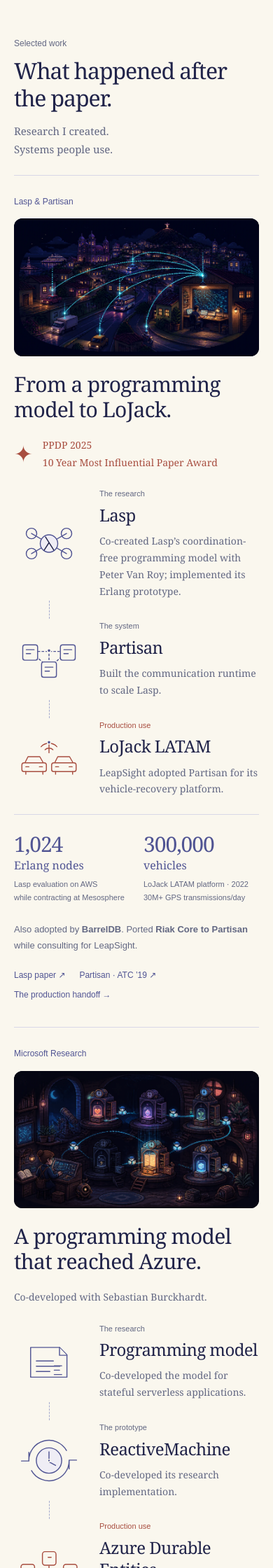
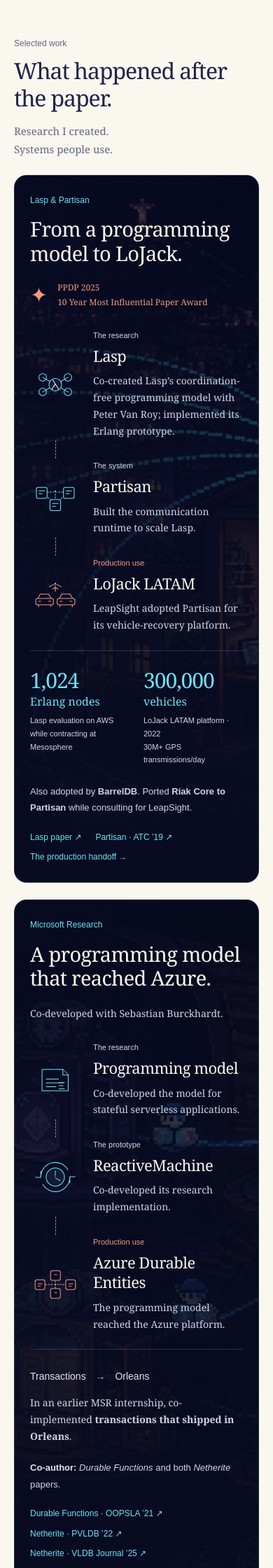
Before and after one commit to cmeiklejohn/cmeiklejohn.github.io, a Jekyll site: the page built from index.html, in a window 390 px wide. Shown: the part 1798-4038 px from the top of the page at 70% size. Built offline with Jekyll 4.4.1, drawn with Linux system fonts in a browser that asks for light colours.

Commit message:
Fill complete rounded case sections with scenario backgrounds

```diff
--- a/css/wins.css
+++ b/css/wins.css
@@ -1,6 +1,6 @@
-/* Evidence as open diagrams and illustrated rows, never enclosing cards. */
+/* Each complete research or industry case sits over its own scene. */
 .win-definitions { position:absolute; width:0; height:0; overflow:hidden; }
-.win-project { display:grid; grid-template-columns:minmax(0,.85fr) minmax(0,2.6fr); gap:48px; padding:40px 0; border-top:1px solid var(--border); background:var(--bg); }
+.win-project { display:grid; grid-template-columns:minmax(0,.85fr) minmax(0,2.6fr); gap:36px; padding:36px; margin:0 0 28px; }
 .win-project-heading .pitch-label { color:var(--link); margin:0 0 14px; }
 .win-project-heading h3 { font-size:30px; line-height:1.2; max-width:19ch; margin-bottom:20px; }
 .win-project-heading>p:not(.pitch-label) { font-size:14px; line-height:1.8; color:var(--fg-muted); margin-bottom:0; }
@@ -38,37 +38,32 @@
 .win-project .pitch-detail { margin-top:14px; }
 .win-project .pitch-detail p { font-size:14px; color:var(--fg-muted); }
 .win-industry { background:var(--bg); }
-.win-industry-list { list-style:none; padding:0; margin:0; display:grid; grid-template-columns:1fr 1fr; column-gap:48px; }
-.win-industry-list>li { display:grid; grid-template-columns:110px minmax(0,1fr); gap:24px; padding:30px 0; border-top:1px solid var(--border); scroll-margin-top:28px; }
-.win-industry-list .win-art { height:90px; margin-top:20px; }
+.win-industry-list { list-style:none; padding:0; margin:0; display:grid; grid-template-columns:1fr 1fr; gap:24px; }
+.win-industry-list>li { padding:30px; min-height:310px; scroll-margin-top:28px; }
+.win-industry-list>li>div { position:relative; z-index:1; max-width:37ch; width:85%; }
+
 .pitch-page .win-employer { font:600 14px/1.5 var(--font-ui); color:var(--fg); margin:0 0 14px; }
 .win-employer span { display:block; font-size:11px; font-weight:normal; color:var(--fg-muted); margin-top:5px; }
 .win-industry-list h3 { font-size:23px; line-height:1.3; letter-spacing:-.02em; margin-bottom:12px; }
 .pitch-page .win-industry-detail { font-size:14px; line-height:1.8; color:var(--fg-muted); margin:0; }
 .win-industry-list .pitch-links { font-size:12px; margin-top:14px; }
 @media(max-width:1000px){
- .win-project { grid-template-columns:1fr 2.6fr; gap:28px; }
- .win-project-heading h3 { font-size:27px; }
  .win-path { gap:24px; }
  .win-path>li:not(:last-child)::after { right:-21px; }
  .win-path h4 { font-size:21px; }
- .win-industry-list { column-gap:32px; }
- .win-industry-list>li { grid-template-columns:75px minmax(0,1fr); gap:18px; }
+ .win-industry-list { gap:24px; }
+
  .win-related { display:block; }
  .win-related p { margin-top:12px; }
-}
-@media(max-width:1000px){
- .win-project { grid-template-columns:1fr; gap:24px; padding:28px 0 36px; }
+ .win-project { grid-template-columns:1fr; gap:28px; padding:30px; }
  .win-project-heading h3 { max-width:27ch; font-size:30px; }
  .win-project-heading h3 br { display:none; }
  .win-project-heading>p:not(.pitch-label) { max-width:55ch; }
  .win-recognition { display:flex; align-items:center; gap:14px; }
  .win-recognition>span { display:inline; margin:0; font-size:32px; }
- .win-industry-list { grid-template-columns:1fr; }
- .win-industry-list>li { grid-template-columns:100px minmax(0,1fr); gap:24px; }
- .win-industry-list .win-art { height:85px; }
+
 }
-@media(max-width:520px){
+@media(max-width:580px){
  .win-path { display:block; }
  .win-path>li { display:grid; grid-template-columns:100px minmax(0,1fr); column-gap:22px; padding:0 0 30px; }
  .win-path>li:last-child { padding-bottom:0; }
@@ -82,17 +77,15 @@
  .win-measures small { display:block; font-size:16px; margin-top:3px; }
  .win-measures span { font-size:11px; }
  .win-related { margin-top:24px; }
- .win-industry-list>li { grid-template-columns:72px minmax(0,1fr); gap:18px; padding:26px 0; }
- .win-industry-list .win-art { height:70px; }
+
  .win-industry-list h3 { font-size:24px; }
  .win-industry-list .win-industry-detail { font-size:14px; }
 }
-@media(max-width:360px){.win-path>li{grid-template-columns:80px minmax(0,1fr);gap:16px}.win-path>li:not(:last-child)::after{left:40px}.win-industry-list>li{grid-template-columns:54px minmax(0,1fr);gap:14px}.win-measures strong{font-size:27px}}
 
 /* The second edge is the feedback from industrial use into new research. */
 .win-path-feedback>li:nth-child(2)::after { color:var(--accent-warm); }
 .win-path-feedback>li:nth-child(2)::before { content:'feedback'; position:absolute; right:-40px; top:70px; width:56px; text-align:center; color:var(--accent-warm); font:10px/1.5 var(--font-ui); }
-@media(max-width:520px){
+@media(max-width:580px){
  .win-path-feedback>li:nth-child(2)::after { border-color:var(--accent-warm); }
  .win-path-feedback>li:nth-child(2)::before { right:auto; left:59px; top:auto; bottom:7px; width:auto; text-align:left; }
 }
@@ -100,38 +93,52 @@
 
 .win-path>li:last-child .win-stage-label,.win-path>li:last-child .win-art { color:var(--accent-warm); }
 
-@media(max-width:520px){
- .win-art { stroke-width:2.3; }
- .win-industry-list>li { row-gap:0; }
- .win-industry-list>li>div { display:contents; }
- .win-industry-list>li>.win-art { grid-column:1; grid-row:1 / span 2; align-self:center; margin:0; }
- .win-industry-list .win-employer { grid-column:2; grid-row:1; }
- .win-industry-list h3 { grid-column:2; grid-row:2; }
- .win-industry-list .win-industry-detail { grid-column:1 / -1; margin-top:4px; }
- .win-industry-list .pitch-links { grid-column:1 / -1; margin-top:14px; }
+@media(max-width:580px){.win-art{stroke-width:2.3}}
+
+/* The frame encloses the whole case; artwork fills it behind the real text. */
+.win-project,.win-industry-list>li {
+ position:relative; isolation:isolate; overflow:hidden; border:1px solid #6de0f62b;
+ border-radius:22px; background:#080b21; color:#e1e3ef;
+ --bg:#080b21; --bg-elevated:#141a34; --fg:#e1e3ef; --fg-heading:#faf7ee;
+ --fg-muted:#d0d6e8; --link:#6de0f6; --link-hover:#b8f1f4;
+ --border:#98a8d13b; --border-strong:#8191b7; --accent-warm:#f29783;
 }
-
-/* Each case gets its own little world. Only the illustration is enclosed. */
-.win-scene { margin:0 0 22px; overflow:hidden; border-radius:12px; background:#080b21; aspect-ratio:16/9; isolation:isolate; }
-.win-scene img { display:block; width:100%; height:100%; object-fit:cover; margin:0; border:0; border-radius:0; }
-.win-project-heading .win-scene { width:100%; }
-.win-industry-list>li { grid-template-columns:170px minmax(0,1fr); gap:24px; }
-.win-industry-list .win-scene { width:100%; margin:4px 0 0; align-self:start; }
+.win-project>.win-project-heading,.win-project>.win-project-evidence { position:relative; z-index:1; }
+.win-scene { position:absolute; inset:0; z-index:0; margin:0; pointer-events:none; }
+.win-scene img { display:block; width:100%; height:100%; object-fit:cover; object-position:center; margin:0; border:0; border-radius:0; }
+.win-scene::after { content:''; position:absolute; inset:0; background:linear-gradient(100deg,#080b21f5 0%,#080b21db 30%,#080b21b0 65%,#080b216b 100%),linear-gradient(0deg,#080b21f0, #080b2160 65%,#080b2100); }
+.win-project-heading h3 { margin-top:32px; }
+.win-industry-list .win-scene::after { background:linear-gradient(100deg,#080b21f2 0%,#080b21d9 45%,#080b2159 100%),linear-gradient(0deg,#080b21eb,#080b2100 90%); }
+.win-industry-list .win-scene img { object-position:70% center; }
 @media(max-width:1000px){
- .win-project-heading { display:grid; grid-template-columns:1fr 260px; column-gap:32px; align-content:start; }
- .win-project-heading>.pitch-label,.win-project-heading>h3,.win-project-heading>p { grid-column:1; }
- .win-project-heading .win-scene { grid-column:2; grid-row:1 / span 4; align-self:center; margin:0; }
- .win-industry-list>li { grid-template-columns:135px minmax(0,1fr);gap:20px; }
+ .win-project-heading { display:block; }
+ .win-project-heading h3 { margin-top:0; max-width:30ch; }
+ .win-project-heading>p:not(.pitch-label) { max-width:55ch; }
+ .win-industry-list { grid-template-columns:1fr 1fr; }
+ .win-industry-list>li { padding:26px; }
+ .win-industry-list>li>div { width:100%; }
 }
-@media(max-width:760px){.win-industry-list>li{grid-template-columns:210px minmax(0,1fr)}}
+@media(max-width:760px){.win-industry-list{grid-template-columns:1fr}.win-industry-list>li{min-height:270px}.win-industry-list>li>div{max-width:42ch;width:85%}}
 @media(max-width:580px){
- .win-project-heading { display:block; }
- .win-project-heading .win-scene { width:100%; max-height:205px; margin:0 0 22px; }
- .win-industry-list>li { grid-template-columns:1fr; }
- .win-industry-list>li>.win-scene { grid-column:1 / -1; grid-row:1; width:100%; margin:0 0 22px; max-height:195px; }
- .win-industry-list>li>div { display:contents; }
- .win-industry-list .win-employer { grid-column:1 / -1; grid-row:2; }
- .win-industry-list h3 { grid-column:1 / -1; grid-row:3; }
- .win-industry-list .win-industry-detail { grid-column:1 / -1;grid-row:4; }
- .win-industry-list .pitch-links { grid-column:1 / -1;grid-row:5; }
+ .win-project { padding:26px 22px; border-radius:18px; margin-bottom:24px; }
+ .win-project-heading h3 { font-size:29px; }
+ .win-path>li { grid-template-columns:72px minmax(0,1fr); column-gap:18px; }
+ .win-path>li:not(:last-child)::after { left:36px; }
+ .win-path .win-art { height:75px; }
+ .win-path h4 { font-size:22px; }
+ .win-recognition { font-size:12px!important; }
+ .win-recognition>span { font-size:30px; }
+ .win-industry-list>li { padding:26px 22px; border-radius:18px; }
+ .win-industry-list>li>div { display:block; width:100%; }
+ .win-project .win-scene::after { background:linear-gradient(90deg,#080b21dd,#080b219e),linear-gradient(0deg,#080b21ee,#080b2133); }
+ .win-project .win-scene img { object-position:65% center; }
+ .win-industry-list .win-scene::after { background:linear-gradient(100deg,#080b21eb,#080b21b3 60%,#080b2180),linear-gradient(0deg,#080b21e6,#080b2100); }
 }
+@media(max-width:380px){
+ .win-project,.win-industry-list>li { padding:24px 18px; }
+ .win-path>li { grid-template-columns:1fr; padding-bottom:36px; }
+ .win-path .win-art { grid-row:auto; width:86px; height:65px; margin-bottom:12px; }
+ .win-path>li:not(:last-child)::after { left:43px; height:22px; }
+ .win-path-feedback>li:nth-child(2)::before { left:54px; bottom:5px; }
+ .win-related-route { font-size:13px; }
+}
--- a/index.html
+++ b/index.html
@@ -35,7 +35,8 @@
   <section class="pitch-section win-research" id="research-in-practice" aria-labelledby="practice-title">
     <div class="pitch-section-heading"><div><p class="pitch-eyebrow">Selected work</p><h2 id="practice-title">What happened after the paper.</h2></div><p>Research I created.<br>Systems people use.</p></div>
     <article class="win-project" aria-labelledby="lasp-win-title">
-      <header class="win-project-heading"><p class="pitch-label">Lasp &amp; Partisan</p><figure class="win-scene"><img src="/assets/home/scenes/lojack.webp" alt="" width="1600" height="899" loading="lazy" decoding="async"></figure><h3 id="lasp-win-title">From a programming model to LoJack.</h3><p class="win-recognition"><span aria-hidden="true">✦</span> PPDP 2025<br>10 Year Most Influential Paper Award</p></header>
+      <figure class="win-scene"><img src="/assets/home/scenes/lojack.webp" alt="" width="1600" height="899" loading="lazy" decoding="async"></figure>
+      <header class="win-project-heading"><p class="pitch-label">Lasp &amp; Partisan</p><h3 id="lasp-win-title">From a programming model to LoJack.</h3><p class="win-recognition"><span aria-hidden="true">✦</span> PPDP 2025<br>10 Year Most Influential Paper Award</p></header>
       <div class="win-project-evidence"><ol class="win-path" aria-label="Lasp research to production">
 <li><svg class="win-art" viewBox="0 0 160 100" aria-hidden="true" focusable="false"><use href="#win-model"/></svg><span class="win-stage-label">The research</span><h4>Lasp</h4><p>Co-created Lasp’s coordination-free programming model with Peter Van Roy; implemented its Erlang prototype.</p></li><li><svg class="win-art" viewBox="0 0 160 100" aria-hidden="true" focusable="false"><use href="#win-runtime"/></svg><span class="win-stage-label">The system</span><h4>Partisan</h4><p>Built the communication runtime to scale Lasp.</p></li><li><svg class="win-art" viewBox="0 0 160 100" aria-hidden="true" focusable="false"><use href="#win-fleet"/></svg><span class="win-stage-label">Production use</span><h4>LoJack LATAM</h4><p>LeapSight adopted Partisan for its vehicle-recovery platform.</p></li>
       </ol><div class="win-measures"><div><strong>1,024 <small>Erlang nodes</small></strong><span>Lasp evaluation on AWS<br>while contracting at Mesosphere</span></div><div><strong>300,000 <small>vehicles</small></strong><span>LoJack LATAM platform · 2022<br>30M+ GPS transmissions/day</span></div></div>
@@ -43,7 +44,8 @@
       <div class="pitch-links"><a href="https://doi.org/10.1145/2790449.2790525">Lasp paper ↗</a><a href="https://www.usenix.org/conference/atc19/presentation/meiklejohn">Partisan · ATC ’19 ↗</a><a href="/erlang/partisan/2022/06/13/handing-off-partisan.html">The production handoff →</a></div></div>
     </article>
     <article class="win-project" aria-labelledby="msr-win-title">
-      <header class="win-project-heading"><p class="pitch-label">Microsoft Research</p><figure class="win-scene"><img src="/assets/home/scenes/durable-entities.webp" alt="" width="1600" height="899" loading="lazy" decoding="async"></figure><h3 id="msr-win-title">A programming model that reached Azure.</h3><p>Co-developed with Sebastian Burckhardt.</p></header>
+      <figure class="win-scene"><img src="/assets/home/scenes/durable-entities.webp" alt="" width="1600" height="899" loading="lazy" decoding="async"></figure>
+      <header class="win-project-heading"><p class="pitch-label">Microsoft Research</p><h3 id="msr-win-title">A programming model that reached Azure.</h3><p>Co-developed with Sebastian Burckhardt.</p></header>
       <div class="win-project-evidence"><ol class="win-path" aria-label="Microsoft research to Azure Durable Entities">
 <li><svg class="win-art" viewBox="0 0 160 100" aria-hidden="true" focusable="false"><use href="#win-paper"/></svg><span class="win-stage-label">The research</span><h4>Programming model</h4><p>Co-developed the model for stateful serverless applications.</p></li><li><svg class="win-art" viewBox="0 0 160 100" aria-hidden="true" focusable="false"><use href="#win-clock"/></svg><span class="win-stage-label">The prototype</span><h4>ReactiveMachine</h4><p>Co-developed its research implementation.</p></li><li><svg class="win-art" viewBox="0 0 160 100" aria-hidden="true" focusable="false"><use href="#win-entities"/></svg><span class="win-stage-label">Production use</span><h4>Azure Durable Entities</h4><p>The programming model reached the Azure platform.</p></li>
       </ol><div class="win-related"><span class="win-related-route" aria-hidden="true">Transactions <span>→</span> Orleans</span><p>In an earlier MSR internship, co-implemented <strong>transactions that shipped in Orleans</strong>.</p></div>
@@ -52,7 +54,8 @@
       <details class="pitch-detail"><summary>Durable execution today</summary><p><a href="https://docs.aws.amazon.com/lambda/latest/dg/durable-functions.html">AWS Lambda also now offers durable execution</a>.</p></details></div>
     </article>
     <article class="win-project" aria-labelledby="filibuster-win-title">
-      <header class="win-project-heading"><p class="pitch-label">Filibuster &amp; DoorDash</p><figure class="win-scene"><img src="/assets/home/scenes/filibuster.webp" alt="" width="1600" height="899" loading="lazy" decoding="async"></figure><h3 id="filibuster-win-title">Research into practice.<br> Then back into research.</h3></header>
+      <figure class="win-scene"><img src="/assets/home/scenes/filibuster.webp" alt="" width="1600" height="899" loading="lazy" decoding="async"></figure>
+      <header class="win-project-heading"><p class="pitch-label">Filibuster &amp; DoorDash</p><h3 id="filibuster-win-title">Research into practice.<br> Then back into research.</h3></header>
       <div class="win-project-evidence"><ol class="win-path win-path-feedback" aria-label="Filibuster research and industry feedback">
 <li><svg class="win-art" viewBox="0 0 160 100" aria-hidden="true" focusable="false"><use href="#win-fault"/></svg><span class="win-stage-label">The research</span><h4>Filibuster</h4><p>Created Filibuster for systematic microservice fault injection.</p></li><li><svg class="win-art" viewBox="0 0 160 100" aria-hidden="true" focusable="false"><use href="#win-services"/></svg><span class="win-stage-label">Industry use</span><h4>DoorDash</h4><p><strong>Intern:</strong> Kotlin/gRPC concurrency &amp; instrumentation.<br><strong>Contractor:</strong> tested DashPass.</p></li><li><svg class="win-art" viewBox="0 0 160 100" aria-hidden="true" focusable="false"><use href="#win-research"/></svg><span class="win-stage-label">New research</span><h4>Follow-on papers</h4><p>Circuit breakers, execution indexing, and mentored database-resilience research.</p></li>
       </ol><p class="win-feedback">Real-service constraints shaped the next algorithms and student research.</p>
```
Also changed, not shown: assets/home/README.md (+5 -6 lines), assets/home/scenes/README.md (+2 -2 lines).
